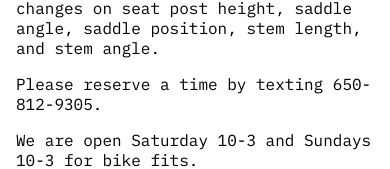
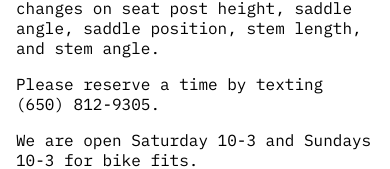
Before and after one commit to neuropathogens/university-bike-shop, a Next.js app: page /bike-fits in a window 390 px wide. Shown: the part 495-664 px from the top of the page. Built offline with nearby package versions, Linux system fonts and the light colour scheme.

Commit message:
Update phone number format in BikeFits component

```diff
--- a/components/BikeFits.tsx
+++ b/components/BikeFits.tsx
@@ -22,7 +22,7 @@ export default function BikeFits() {
         recommend changes on seat post height, saddle angle, saddle
         position, stem length, and stem angle.
       </p>
-      <p>Please reserve a time by texting 650-812-9305.</p>
+      <p>Please reserve a time by texting (650) 812-9305.</p>
       <p>We are open Saturday 10-3 and Sundays 10-3 for bike fits.</p>
     </section>
   );
```
